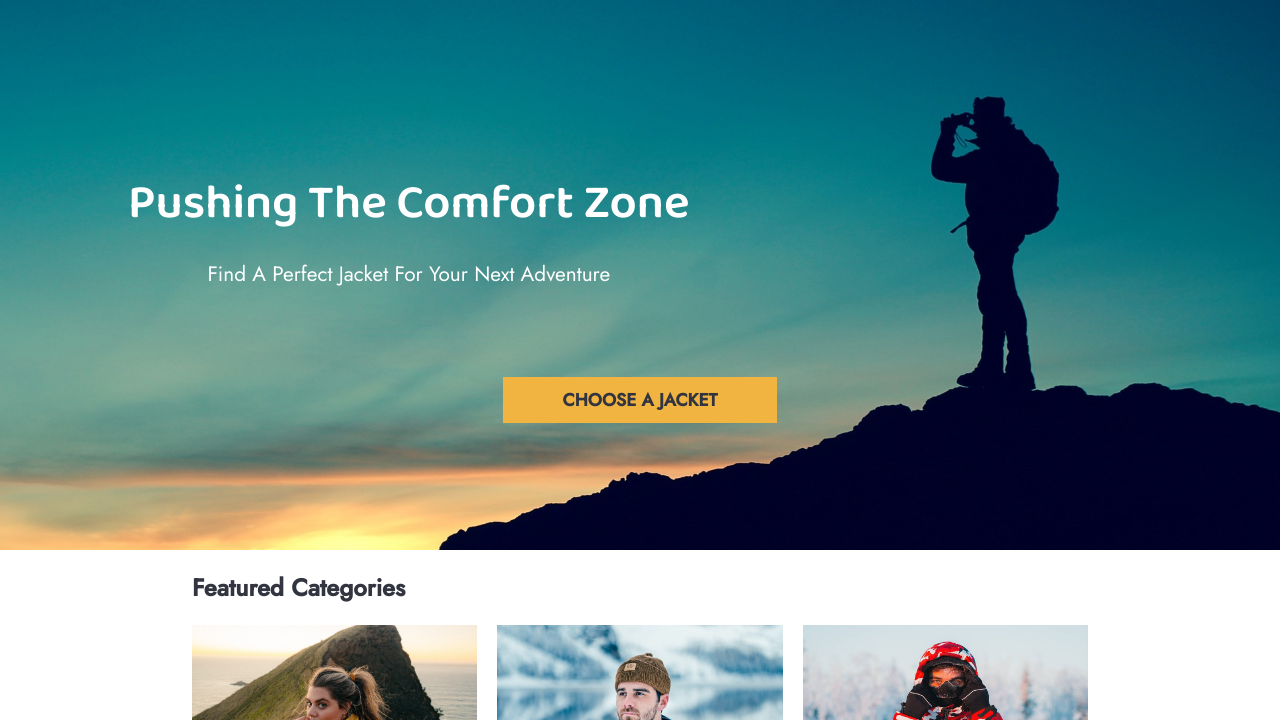
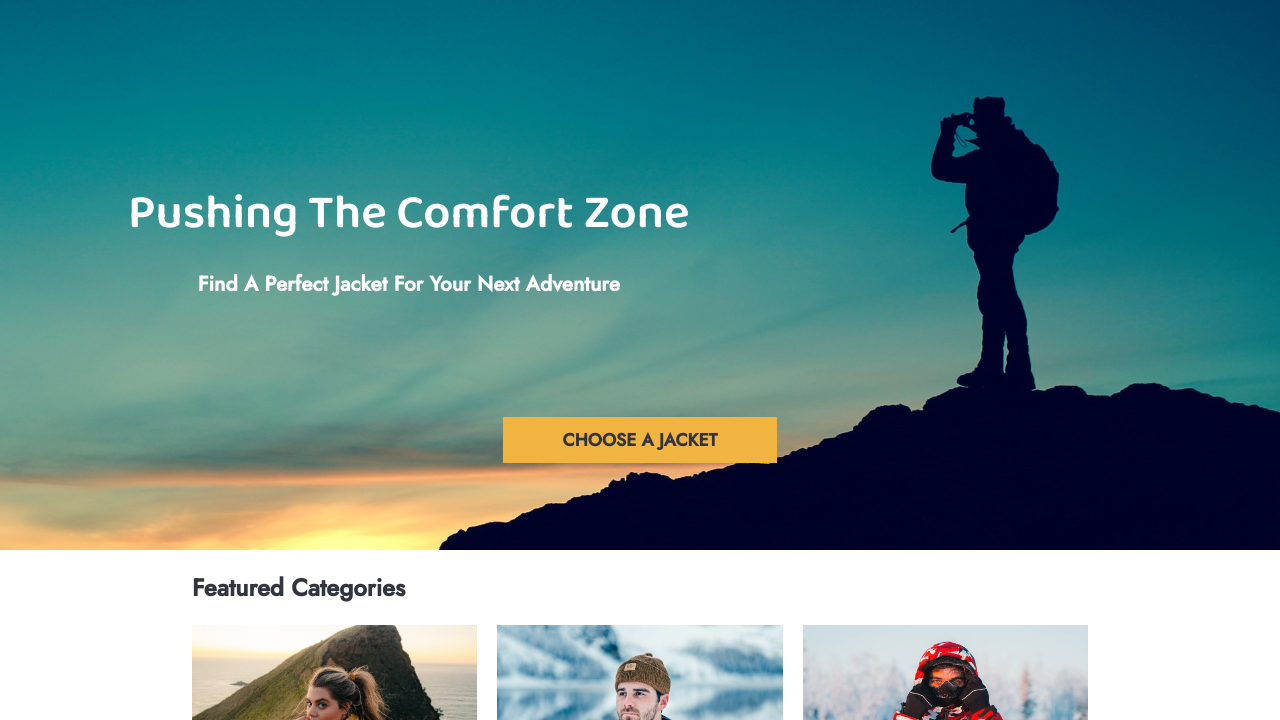
Before and after one commit to MegumiKim/RainyDays, a plain HTML site: page index.html in a window 1280 px wide. Shown: the part 80-800 px from the top of the page. Drawn offline with Linux system fonts and the light colour scheme.

Commit message:
Update styles.css

```diff
--- a/css/styles.css
+++ b/css/styles.css
@@ -147,14 +147,14 @@ nav a:hover {
 }
 
 .welcome h1 {
-  font-size: 2em;
+  font-size: 2.3em;
   font-family: "Baloo 2";
   margin: 5px auto;
 }
 
 .welcome h2 {
   font-size: 1.3em;
-  font-weight: normal;
+  font-weight: bold;
   font-family: "Jost", Verdana, Geneva, Tahoma, sans-serif;
 }
 .welcome_h1-h2 {
@@ -165,7 +165,7 @@ nav a:hover {
   flex-direction: column;
   position: absolute;
   left: 0%;
-  top: 30%;
+  top: 250px;
   margin: auto 10%;
   color: #fff;
   text-transform: capitalize;
@@ -174,7 +174,7 @@ nav a:hover {
 .cta-welcome {
   font-size: 1.1em;
   position: relative;
-  top: 120px;
+  top: 160px;
   margin-top: 20px;
   padding: 10px 60px;
 }
```
